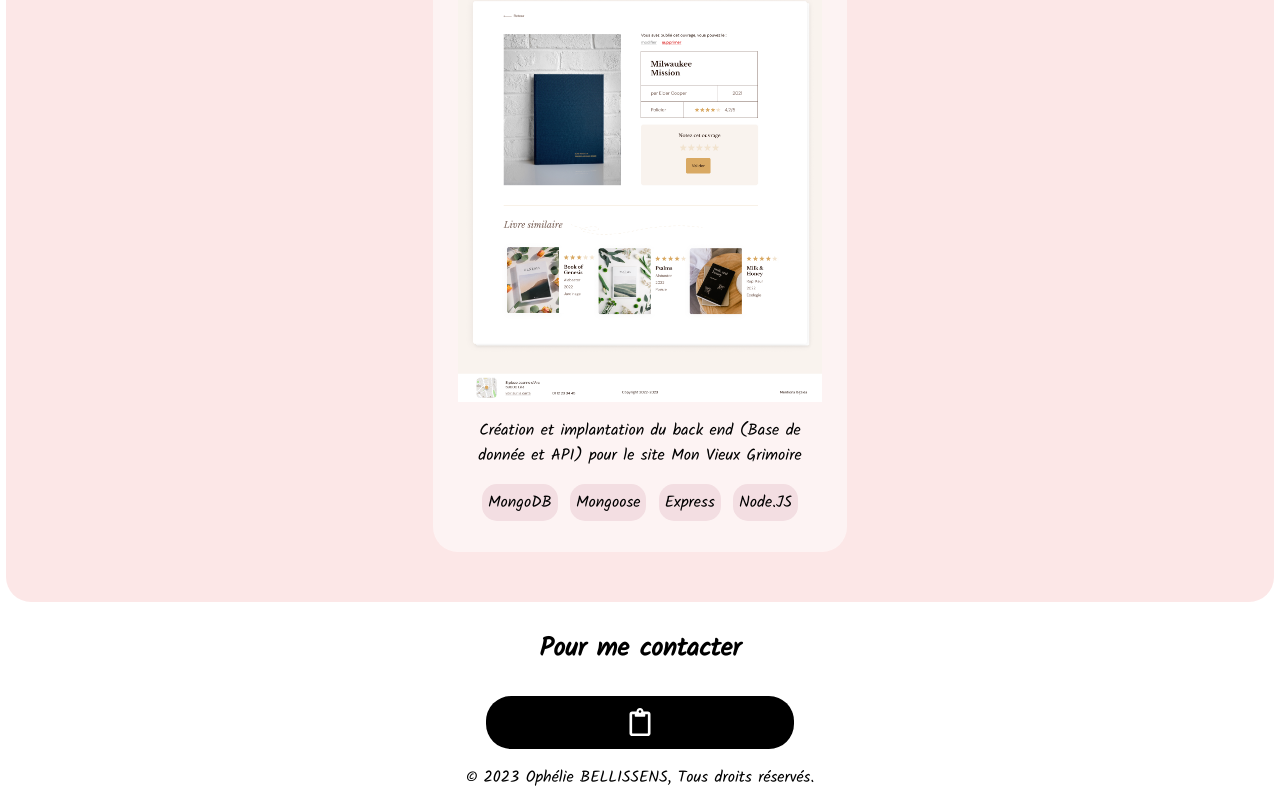
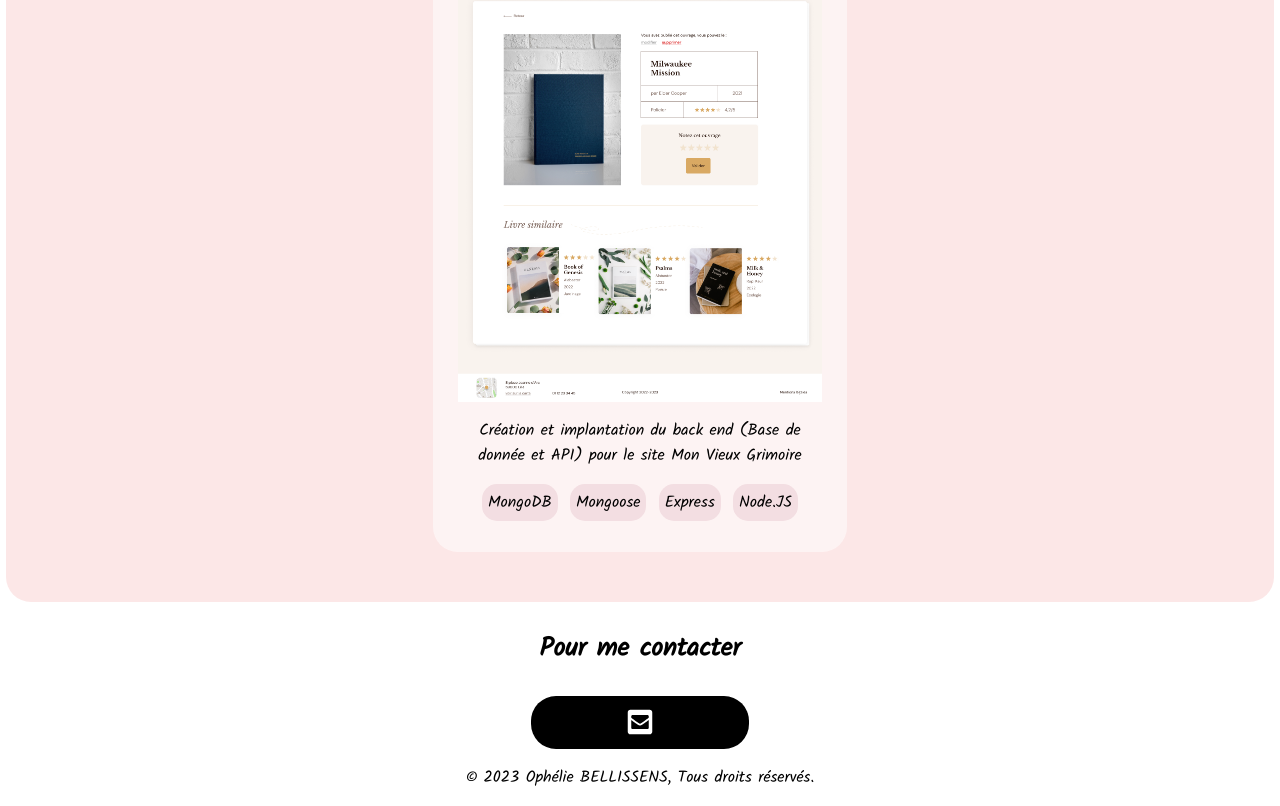
Before and after one commit to Equinoxya/PortefolioP8, a React (Create React App) app: page / in a window 1280 px wide. Shown: the part 3605-4411 px from the top of the page. Built offline with nearby package versions, Linux system fonts and the light colour scheme.

Commit message:
changement icon

```diff
--- a/src/components/Copy-Button.js
+++ b/src/components/Copy-Button.js
@@ -1,7 +1,7 @@
 import React, { useState } from 'react';
 import { useTranslation } from 'react-i18next';
 import copy from 'copy-to-clipboard';
-import { FaRegClipboard, FaClipboardCheck } from 'react-icons/fa';
+import { FaEnvelopeSquare, FaClipboardCheck } from 'react-icons/fa';
 import './styles/Footer.css';
 
 function CopyButton({ value, className, leftIcon, ...rest }) {
@@ -26,11 +26,11 @@ function CopyButton({ value, className, leftIcon, ...rest }) {
       {leftIcon && (
         <div className="flex valign">
           {leftIcon}
-          <span>{copied ? t('Email copié dans le press papier') : value}</span>
+          <p>{copied ? t('Email copié') : value}</p>
         </div>
       )} {/* <-- Ajout de la fermeture de parenthèse ici */}
 
-      {!copied && <FaRegClipboard size={28} />}
+      {!copied && <FaEnvelopeSquare size={28} />}
       {copied && <FaClipboardCheck size={28} />}
     </a>
   );
--- a/src/components/styles/Footer.css
+++ b/src/components/styles/Footer.css
@@ -20,7 +20,7 @@ footer{
     color: white;
     padding: 1%;
     border-radius: 25px;
-    width: 22%;
+    width: 15%;
     font-size: 20px;
 }
 footer h3{
```
